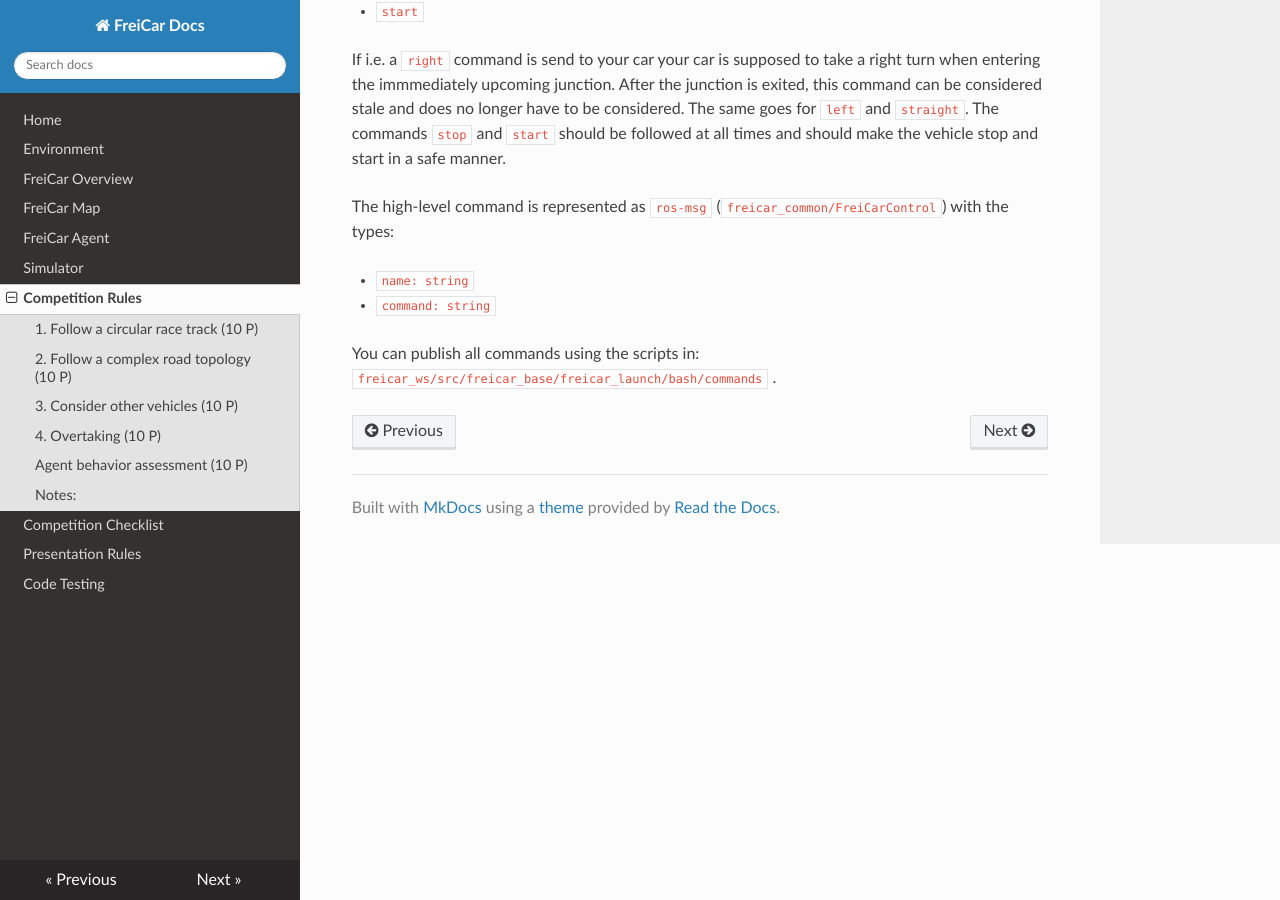
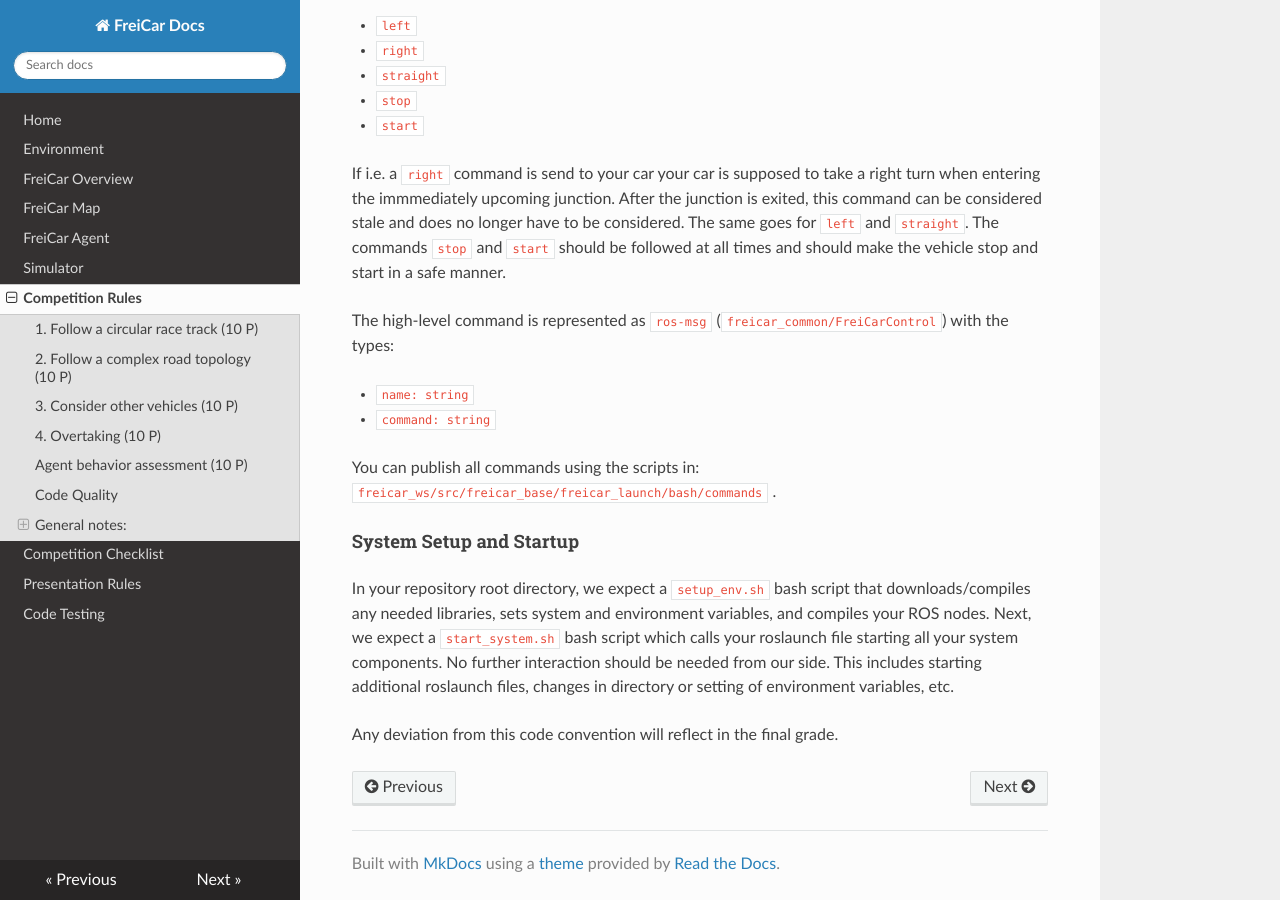
Before and after one commit to JohanVer/freicar_docs, an MkDocs documentation site: the page built from docs/competition_rules.md, in a window 1280 px wide and 900 px high, scrolled down 2244 px. Built offline with MkDocs 1.6.1, drawn with Linux system fonts in a browser that asks for light colours; nearby versions of some CDN libraries; some of the changed text lies outside the part shown.

Commit message:
Update competition_rules.md

````diff
--- a/docs/competition_rules.md
+++ b/docs/competition_rules.md
@@ -18,18 +16,18 @@ For this task there is no other traffic on the map.
 A turn is successful if the vehicle does not enter a forbidden lane completely (e.g opposite) while turning and the correct junction arm (as sent in the high-level command) is fully entered.
 You can try the task 5 times (The attempt counter is incremented as soon as an unsuccessful turn is executed). After the last attempt we continue with the next task.
 
-#### 3. Consider other vehicles (10 P)
+### 3. Consider other vehicles (10 P)
 Similar to task 2, your car will be controlled by the supervision team using high-level commands. However, this time there will be other cars driving on the map.
 You are asked to visualize the detections of other traffic participants in rviz. Furthermore, your car needs to drive for at least 2 minutes without crashing into any other object (e.g. vehicle or sign) including considering stop signs and right-of-way signs. Incorrect behavior of the agent (i.e. not yielding at a right-of-way when a traffic participants rightly enters a junction), causing an other vehicle having to emergency-brake also counts as a failed attempt.
 You can try the task 5 times. After the last attempt we continue with the next task.
 
-#### 4. Overtaking (10 P)
+### 4. Overtaking (10 P)
 
 This task involves overtaking a standing vehicle in a safe and timely manner. The standing vehicle can be located anywhere in the map, but outside junction areas. The standing vehicle has to be detected, and the agent has to find a safe trajectory around the vehicle by entering the opposing lane and not leaving the road. The opposing lane must be left immediately after passing the standing vehicle. No other traffic participants will be on the road for this task. The overtaking maneuver has to be executed successfully two times in total, for varying standing vehicle positions.
 You can try the task 5 times (you have to get 2/5 overtaking maneuvers correct).
 
 
-#### Agent behavior assessment (10 P)
+### Agent behavior assessment (10 P)
 
 In addition to the task rules as stated above, the team of supervisors will judge the overall vehicle behavior in all tasks according to the following rules:
 
@@ -37,7 +35,15 @@ In addition to the task rules as stated above, the team of supervisors will judg
 - Behavior w.r.t other vehicles: A safe distance should be kept to all traffic participants at all times. The vehicle should yield at a right-of-way sign if another vehicle is approaching. Crashing into other vehicles is not allowed.
 - Leaving the road or fully entering the opposing lane counts as a failed attempt
 
-#### Notes:
+### Code Quality
+
+We also judge the quality of the submitted competition code. Good code could be judged by the following criteria:
+- Clear naming convention of variables and overall readability and formatting
+- Clear structure of codebase into disjoint submodules that explicitly solve a single sub-task
+
+
+### General notes:
+
 
 - The vehicle will be re-spawned to an initial pose and initial state after each task.
 - No code change is allowed between the attempts. This includes the prohibition to use any task-specific agent profiles (the vehicle cannot know which task it is solving at a given time) changing the foundational logic of your overall approach (i.e. switching a component on or off). But changes to single parameters of a component are fine. Code recompilation between tasks or runs is also not allowed.
@@ -45,7 +51,7 @@ In addition to the task rules as stated above, the team of supervisors will judg
 
 Full marks (10 P) for a task will be given if the required number of successful attempts is reached. Partial marks (< 10 P) will be awarded if the required number of successful attempts is not reached. The exact number of points awarded is decided by the supevisor team according to the severeness of the occured failure and the overall situational circumstances.
 
-### Control System
+#### Control System
 The supervision team will control your cars while evaluation of all tasks using high-level commands.
 This high-level command can be:
 
@@ -63,3 +69,10 @@ The high-level command is represented as `ros-msg` (`freicar_common/FreiCarContr
 - `command: string`
 
 You can publish all commands using the scripts in: ```freicar_ws/src/freicar_base/freicar_launch/bash/commands``` .
+
+
+#### System Setup and Startup
+
+In your repository root directory, we expect a `setup_env.sh` bash script that downloads/compiles any needed libraries, sets system and environment variables, and compiles your ROS nodes. Next, we expect a  `start_system.sh` bash script which calls your roslaunch file starting all your system components. No further interaction should be needed from our side. This includes starting additional roslaunch files, changes in directory or setting of environment variables, etc.
+
+Any deviation from this code convention will reflect in the final grade.
````
Also changed, not shown: other parts of docs/competition_rules.md (+3 -5 lines).
